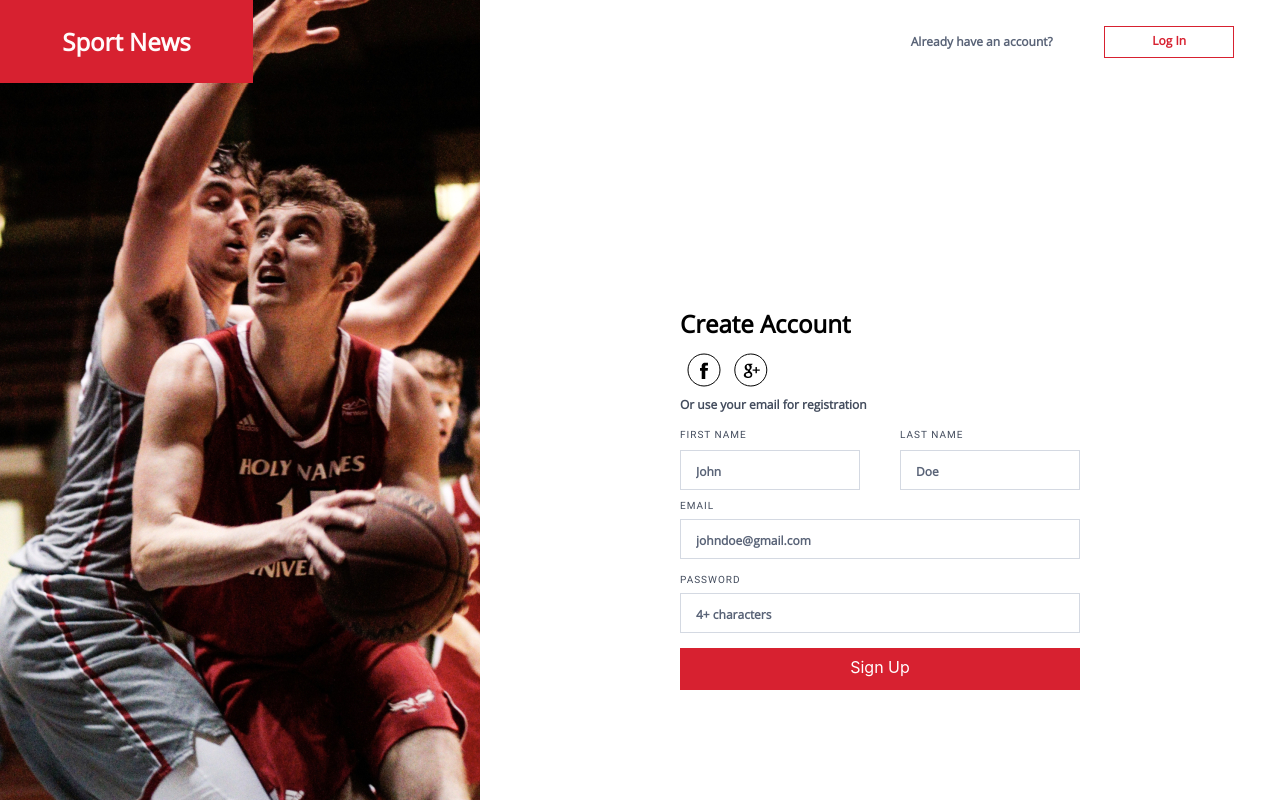
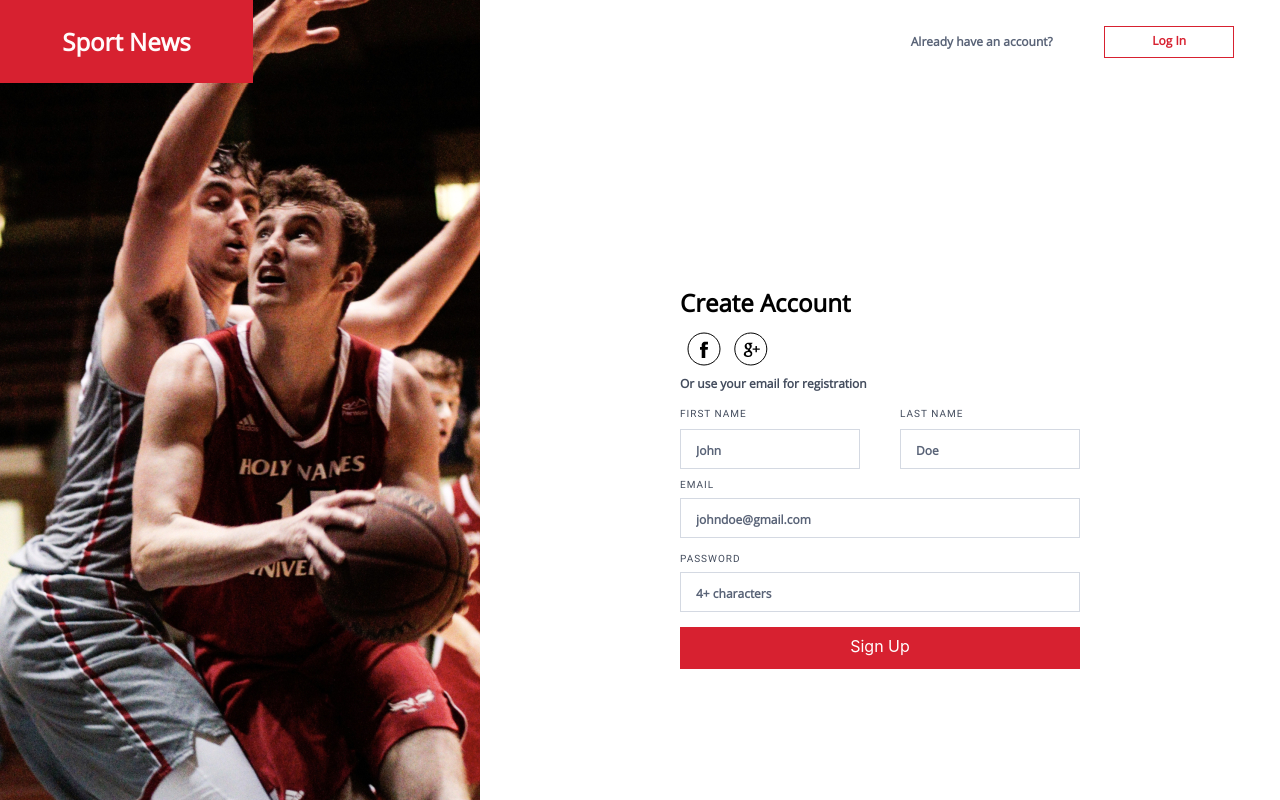
Before and after one commit to anna-kuzii/sport-news, a React (Create React App) app in the folder client/: page /register in a window 1280 px wide. Shown: the top 800 px of the page. Built offline with nearby package versions, Linux system fonts and the light colour scheme.

Commit message:
Removed br and z-index

```diff
--- a/client/src/components/Register/style.scss
+++ b/client/src/components/Register/style.scss
@@ -9,13 +9,11 @@
   }
 
   .bg-img {
-    z-index: 1;
     width: 640px;
     height: 1024px;
     background: url('../../assets/img/signup-bg.jpg');
 
     .logo-in-sign-up {
-      z-index: 2;
       width: 253px;
       height: 83px;
       text-align: center;
@@ -89,10 +87,10 @@
     }
 
     .create-account-elements {
-      width: 400px;
+      max-width: 400px;
+      width: 100%;
       height: 440px;
-      margin-bottom: 35%;
-
+      margin: 200px 0 auto;
       ::placeholder {
         font-family: Open Sans, serif;
         font-size: 12px;
@@ -121,12 +119,6 @@
         letter-spacing: 1px;
         color: $river-bed;
         text-transform: uppercase;
-      }
-
-      br {
-        display: block;
-        margin-top: 10px;
-        content: '';
       }
 
       .fb-icon {
```
